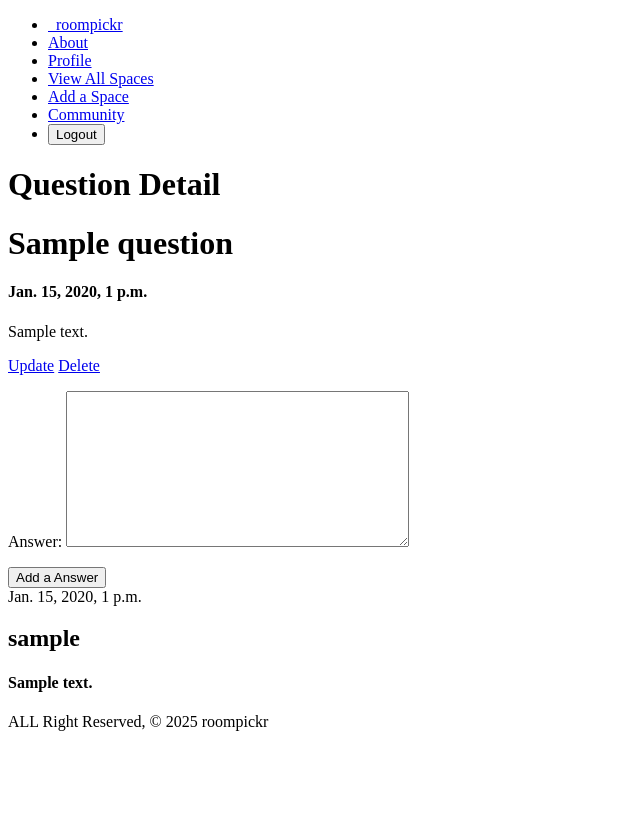
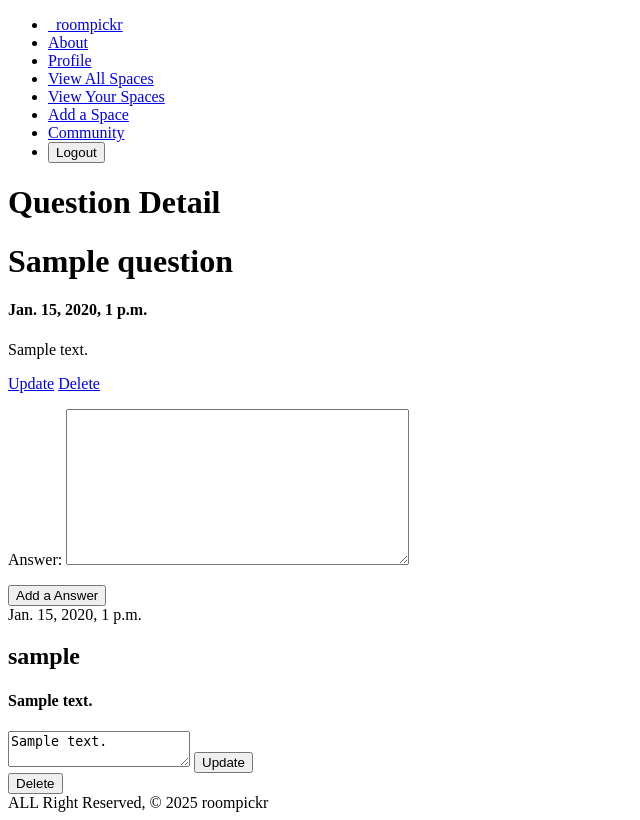
Before and after one commit to Fatema-Abdulla/RoomPickr, a Django app: page /community/question_detail/1/ in a window 1280 px wide. Shown: the whole page, without its empty margins (0-640 px from the left). Before the commit the page ends 731 px from the top, so only its background shows below. Run offline with Django 5.2, Linux system fonts and the light colour scheme; a user stored in the database is signed in; tables that the repository leaves empty hold one stand-in row (values such as "Sample post").

Commit message:
complete the answer model, but now modify my prvious code

```diff
--- a/roompickr/main_app/templates/base.html
+++ b/roompickr/main_app/templates/base.html
@@ -19,7 +19,8 @@
             </li>
             <li><a href="{%url 'about'%}">About</a></li>
             <li><a href="{%url 'profile'%}">Profile</a></li>
-            <li><a href="{% url 'spaces_index' %}">View All Spaces</a></li>
+            <li><a href="{% url 'space_all' %}">View All Spaces</a></li>
+            <li><a href="{% url 'spaces_index' %}">View Your Spaces</a></li>
             <li><a href="{% url 'spaces_create' %}">Add a Space</a></li>
             <li><a href="{% url 'questions' %}">Community</a></li>
             <li>
--- a/roompickr/main_app/templates/community/detail_question.html
+++ b/roompickr/main_app/templates/community/detail_question.html
@@ -20,6 +20,24 @@
       <span>{{question_answer.created_at}}</span>
       <h2>{{user.username}}</h2>
       <h4>{{question_answer.answer}}</h4>
+
+      <div>
+        <form
+          action="{% url 'update_answer' question_answer.id question.id %}"
+          method="post"
+        >
+          {% csrf_token %}
+          <textarea name="answer">{{ question_answer.answer }}</textarea>
+          <input type="submit" value="Update" />
+        </form>
+      </div>
+      <form
+        action="{% url 'delete_answer' question_answer.id question.id %}"
+        method="post"
+      >
+        {% csrf_token %}
+        <input type="submit" value="Delete" />
+      </form>
       {% endfor %} {% endif %}
     </div>
   </div>
--- a/roompickr/main_app/urls.py
+++ b/roompickr/main_app/urls.py
@@ -9,7 +9,8 @@ urlpatterns = [
     path('accounts/profile/', views.profile, name='profile'),
     path('accounts/profile/<int:profile_id>/update/', views.update_profile, name='update_profile'),
 
-    path("spaces/", views.space_index, name="spaces_index"),
+    path("spaces/your_space", views.space_index, name="spaces_index"),
+    path("spaces/", views.space_all, name="space_all"),
     path("spaces/<int:space_id>/detail/", views.space_detail, name="detail"),
     path("spaces/create/", views.SpaceCreate.as_view(), name="spaces_create"),
     path("spaces/<int:pk>/update/", views.SpaceUpdate.as_view(), name="spaces_update"),
@@ -27,4 +28,6 @@ urlpatterns = [
     path('community/question_detail/<int:pk>/update_question/', views.QuestionUpdate.as_view(), name='update_question'),
     path('community/question_detail/<int:pk>/delete_question/', views.QuestionDelete.as_view(), name='delete_question'),
     path('community/answers/<int:user_id>/<int:question_id>/', views.add_answer, name='add_answer'),
+    path('community/update_answers/<int:answer_id>/<int:question_id>/', views.update_answer, name='update_answer'),
+    path('community/delete_answers/<int:answer_id>/<int:question_id>/', views.delete_answer, name='delete_answer'),
 ]
--- a/roompickr/main_app/views.py
+++ b/roompickr/main_app/views.py
@@ -76,6 +76,11 @@ def space_index(request):
     spaces = Space.objects.filter(user=request.user)
     return render(request, "spaces/index.html", {"spaces": spaces})
 
+@login_required
+def space_all(request):
+    spaces = Space.objects.all()
+    return render(request, "spaces/index.html", {"spaces": spaces})
+
 
 @login_required
 def space_detail(request, space_id):
@@ -136,9 +141,9 @@ def update_image(request, space_id, image_id):
     if request.method == "POST":
         form = ImageForm(request.POST, request.FILES, instance=image)
         if form.is_valid():
-            new_image = form.save(commit=False)
-            new_image.space_id = space_id
-            new_image.save()
+            image_update = form.save(commit=False)
+            image_update.space_id = space_id
+            image_update.save()
         return redirect("detail", space_id)
     else:
         form = ImageForm(instance=image)
@@ -190,3 +195,26 @@ def add_answer(request, user_id, question_id):
         new_answer.user_id = user_id
         new_answer.save()
     return redirect("question_detail", question_id)
+
+@login_required
+def update_answer(request, answer_id, question_id):
+    answer = Answer.objects.get(id=answer_id)
+    answer_form = AnswerForm()
+    if request.method == "POST":
+        form = AnswerForm(request.POST, instance=answer)
+        if form.is_valid():
+            answer_update = form.save(commit=False)
+            answer_update.question_id = question_id
+            answer_update.save()
+        return redirect("question_detail", question_id)
+    else:
+        form = AnswerForm(instance=answer)
+
+    return render(request, 'community/detail_question.html', {'answer_form': answer_form, 'question_id': question_id})
+
+@login_required
+def delete_answer(request, answer_id, question_id):
+    answer = Answer.objects.get(id=answer_id)
+    if answer:
+        answer.delete()
+    return redirect("question_detail", question_id)
--- a/roompickr/roompickr/settings.py
+++ b/roompickr/roompickr/settings.py
@@ -111,6 +111,7 @@ AUTH_PASSWORD_VALIDATORS = [
 
 LANGUAGE_CODE = 'en-us'
 
+# https://stackoverflow.com/questions/61147405/how-do-i-setup-my-own-time-zone-in-django
 TIME_ZONE = 'Asia/Bahrain'
 
 USE_I18N = True
```
Also changed, not shown: roompickr/main_app/templates/spaces/all_space.html (added, +17 -0 lines). Lines whose indentation alone changed are shown as unchanged.
